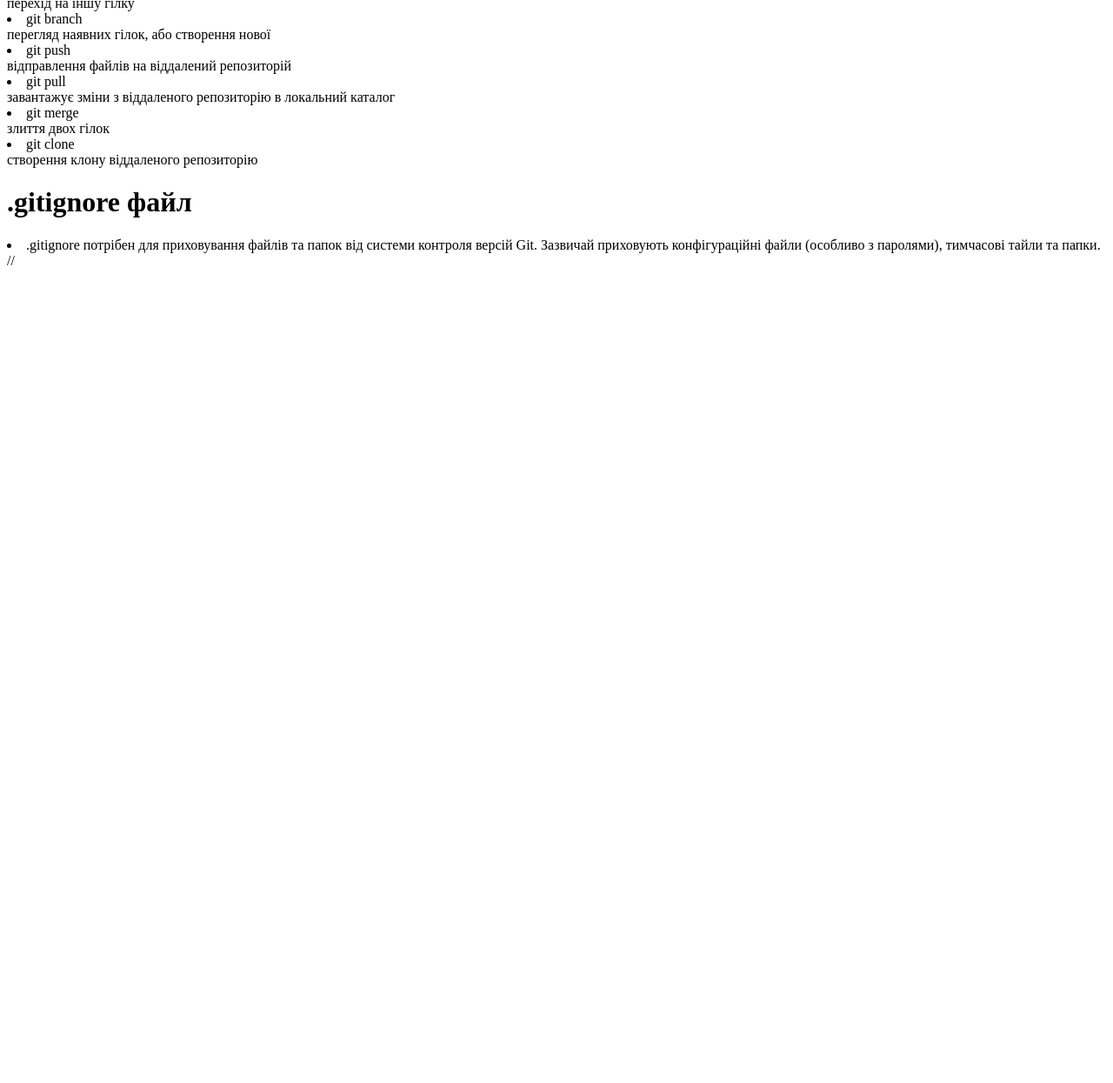
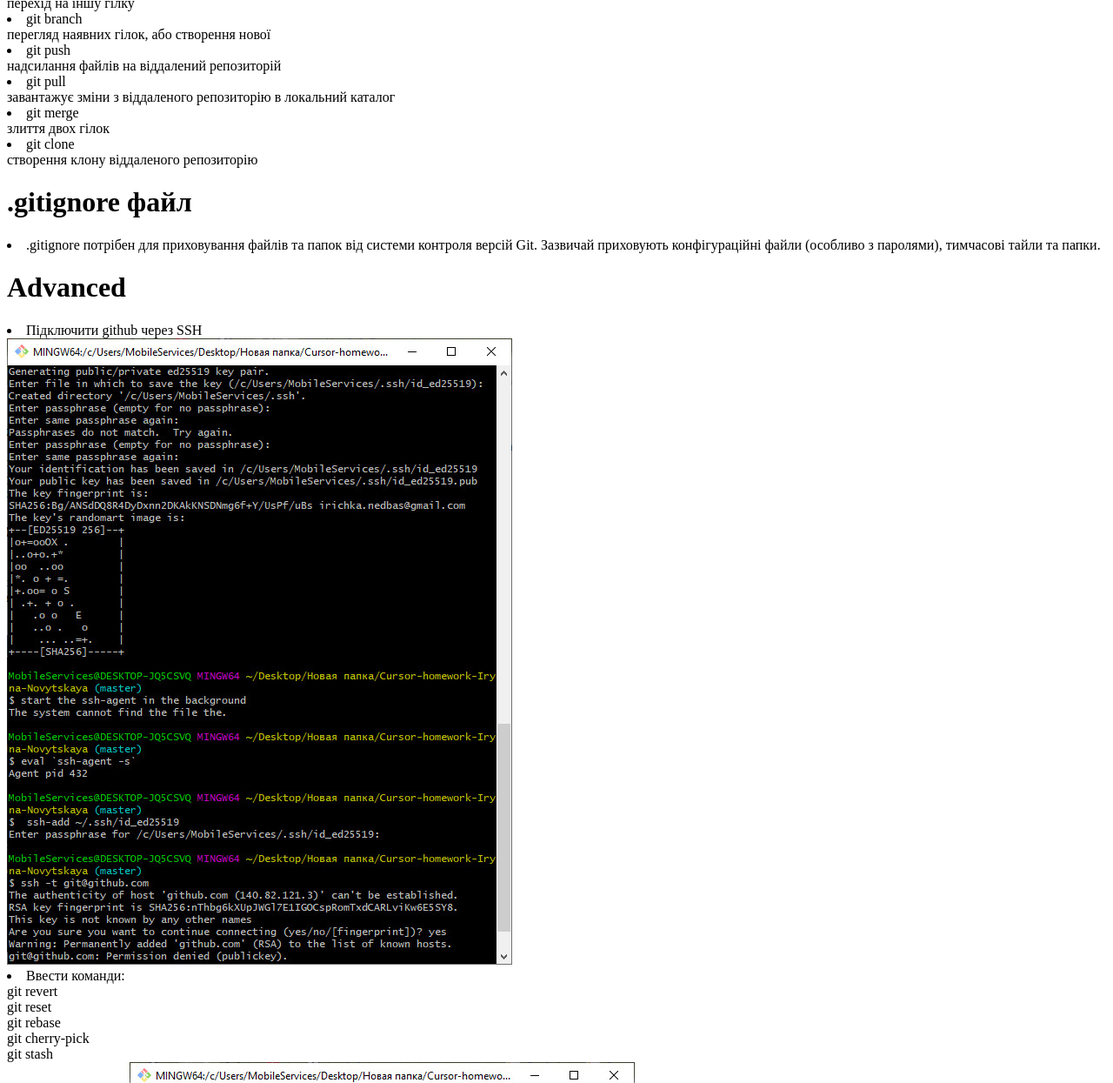
Before and after one commit to irina-novytskaya/Cursor-homework-Iryna-Novytskaya, a plain HTML site: page index.html in a window 1280 px wide. Shown: the part 355-1600 px from the top of the page at 87% size. Before the commit the page ends 800 px from the top, so only its background shows below. Drawn offline with Linux system fonts and the light colour scheme.

Commit message:
added code

```diff
--- a/index.html
+++ b/index.html
@@ -29,7 +29,7 @@
  <li>git branch</li>
     <dt>перегляд наявних гілок, або створення нової</dt>
 <li>git push</li>
-    <dt>відправлення файлів на віддалений репозиторій</dt>
+    <dt>надсилання файлів на віддалений репозиторій</dt>
  <li>git pull</li>
     <dt>завантажує зміни з віддаленого репозиторію в локальний каталог</dt>
  <li>git merge</li>
@@ -39,13 +39,22 @@
 
  </div>
  <div class=".gitignore файл">
+
      <h1>.gitignore файл</h1>
-     <li>.gitignore потрібен для приховування файлів та папок від системи контроля версій Git.
+      <li>.gitignore потрібен для приховування файлів та папок від системи контроля версій Git.
         Зазвичай приховують конфігураційні файли (особливо з паролями), тимчасові тайли та папки.</li>
 
 
-
-
  </div>
+ <h1>Advanced</h1>
+ <li>Підключити github через SSH</li>
+       <img  class="SSH" src="./ssh.jpg" alt="SSH">
+ <li>Ввести команди:</li>
+     <dt>git revert</dt>
+     <dt>git reset</dt>
+     <dt>git rebase</dt>
+     <dt>git cherry-pick</dt>
+     <dt>git stash</dt>
+        <img  class="Comand" src="./Comand.jpg" alt="Comand">
 </body>
-</html>//
+</html>
```
Also changed, not shown: Comand.jpg (added), img/css.png (added), ssh.jpg (added).
